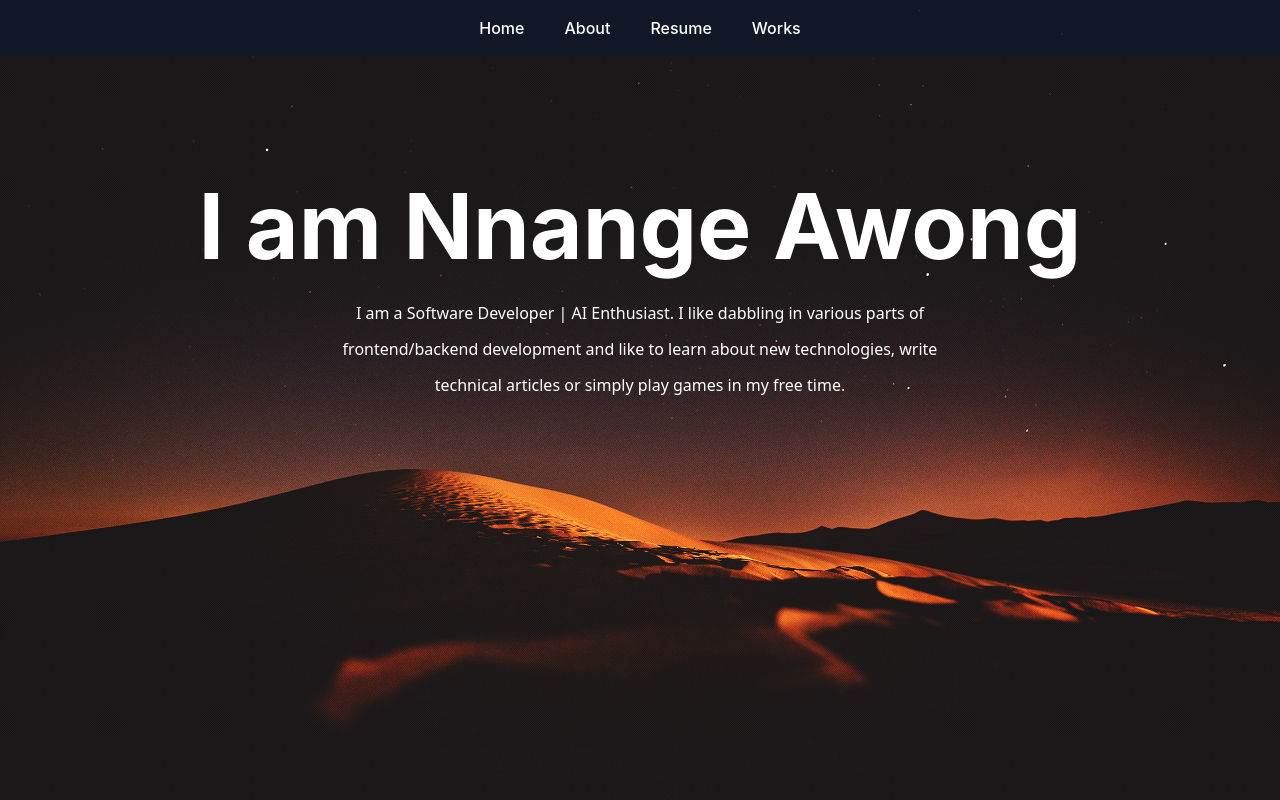
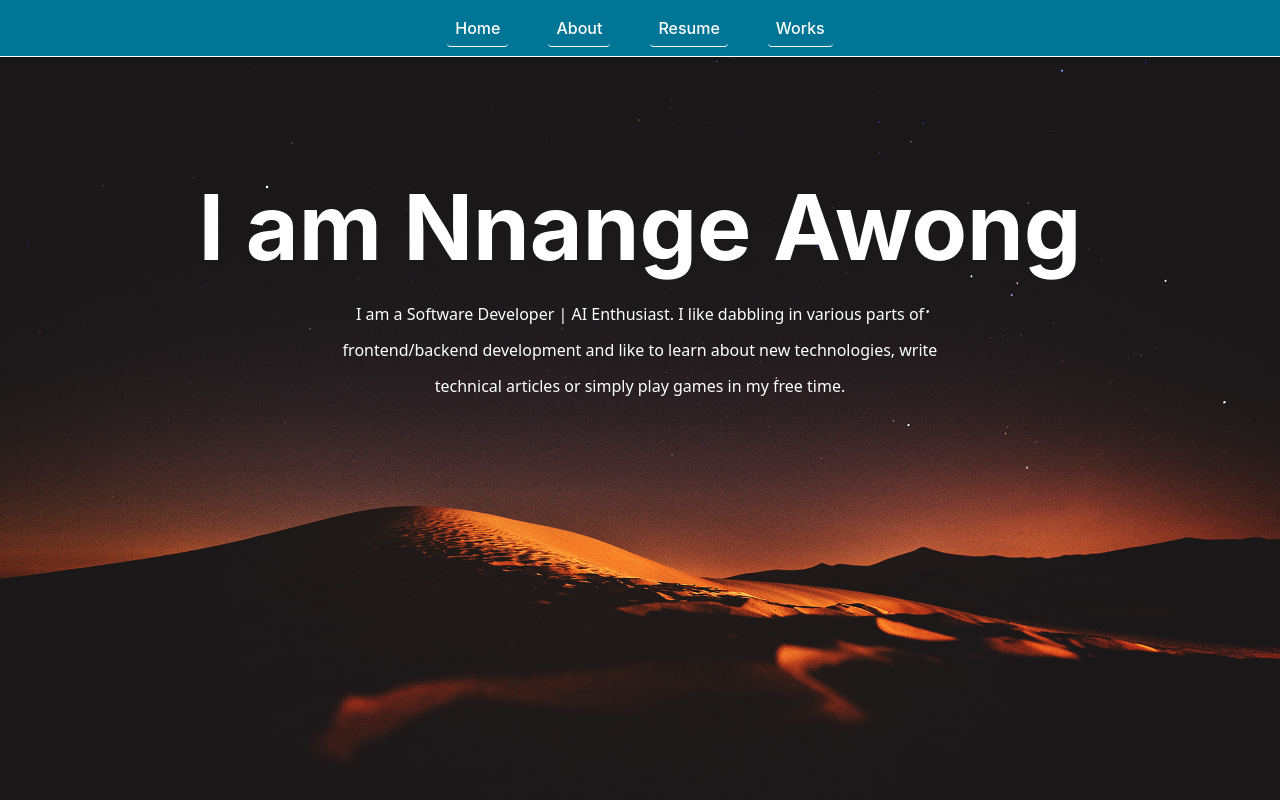
Before and after one commit to Nnange/akwehportfolio, a React (Vite) app: page / in a window 1280 px wide. Shown: the top 800 px of the page. Built offline with nearby package versions, Linux system fonts and the light colour scheme; some icons are missing.

Commit message:
style: enhance UI elements with improved colors and hover effects, adjust layout spacing

```diff
--- a/src/components/About.jsx
+++ b/src/components/About.jsx
@@ -38,7 +38,7 @@ export default class About extends Component {
                   <h2 className='text-xl font-bold'>Contact Details</h2>
                   <p className="space-y-2">
                      <span className="location">
-                        <LocationOnOutlinedIcon />{resumeData.address}
+                        <LocationOnOutlinedIcon className="text-cyan-700" />{resumeData.address}
                      </span>
                      {/* <span>{resumeData.website}</span> */}
                   </p>
--- a/src/components/Footer.jsx
+++ b/src/components/Footer.jsx
@@ -22,11 +22,11 @@ export default class Footer extends Component {
       <footer>
         <div className="grid grid-rows-1 relative">
           <div className="mt-4">
-            <ul className="flex justify-center space-x-6 py-4">
+            <ul className="flex justify-center space-x-8 py-4">
               {
                 resumeData.socialLinks.map(item => {
                   return (
-                    <li key={item.name}>
+                    <li className='' key={item.name}>
                       {item.className === "LinkedInIcon" ? (
                         <a href={item.url} target="_blank" rel="noreferrer"><LinkedInIcon /></a>
                       ) : null}
@@ -44,10 +44,9 @@ export default class Footer extends Component {
             </ul>
 
           </div>
-          <div id="go-top" className="absolute -top-3 left-[47%] rotate-180">
+          <div id="go-top" className="absolute -top-4 right-[10%] rotate-180">
             {/* <a className="smoothscroll" title="Back to Top" href="#home"><i className="icon-up-open" /></a> */}
-            <a className="" href="#home"><ExpandCircleDownIcon fontSize='large' color='#7F00FF' className='animate-bounce' /></a>
-
+            <a className="" href="#home"><ExpandCircleDownIcon fontSize='large' className='animate-bounce text-cyan-50'/></a>
           </div>
         </div>
       </footer>
--- a/src/components/Header.jsx
+++ b/src/components/Header.jsx
@@ -23,19 +23,20 @@ export default class Header extends Component {
   render() {
     let resumeData = this.props.resumeData;
     return (
-      <header id="home" className='w-full relative'>
-         <nav id="nav-wrap" className='bg-gray-900/90 py-4'>
+      <>
+        <nav id="" className='bg-cyan-700 text-white py-4 border-b sticky top-0 z-50 shadow-md'>
           {/* <a className="" href="#nav-wrap" title="Show navigation">Show navigation</a> */}
           {/* <a className="" href="#" title="Hide navigation">Hide navigation</a> */}
-            <ul id="nav" className="flex justify-center space-x-10">
-               <li className="current"><a className="smoothscroll" href="#home">Home</a></li>
-               <li><a className="smoothscroll" href="#about">About</a></li>
-               <li><a className="smoothscroll" href="#resume">Resume</a></li>
-               <li><a className="smoothscroll" href="#portfolio">Works</a></li>
-               {/* <li><a className="smoothscroll" href="#testimonials">Testimonials</a></li> */}
-               {/* <li><a className="smoothscroll" href="#contact">Contact</a></li> */}
+          <ul id="" className="flex justify-center space-x-10">
+            <li className="current"><a className=" border-b p-2 rounded headerItems" href="#home">Home</a></li>
+            <li><a className=" border-b p-2 rounded headerItems" href="#about">About</a></li>
+            <li><a className=" border-b p-2 rounded headerItems" href="#resume">Resume</a></li>
+            <li><a className=" border-b p-2 rounded headerItems" href="#portfolio">Works</a></li>
+            {/* <li><a className="" href="#testimonials">Testimonials</a></li> */}
+            {/* <li><a className="" href="#contact">Contact</a></li> */}
           </ul>
         </nav>
+        <header id="home" className='w-full relative'>
 
           <div className="mt-[8%]">
             <div className="banner-text">
@@ -46,17 +47,17 @@ export default class Header extends Component {
 
               <ul className="flex justify-center space-x-6 mt-6">
                 {
-                    resumeData.socialLinks.map(item =>{
-                      return(
+                  resumeData.socialLinks.map(item => {
+                    return (
                       <li key={item.name}>
                         {item.className === "LinkedInIcon" ? (
-                                  <a href={item.url} target="_blank" rel="noreferrer"><LinkedInIcon /></a>
+                          <a href={item.url} target="_blank" rel="noreferrer"><LinkedInIcon className='hover:text-cyan-500' /></a>
                         ) : null}
                         {item.className === "GitHubIcon" ? (
-                                  <a href={item.url} target="_blank" rel="noreferrer"><GitHubIcon /></a>
+                          <a href={item.url} target="_blank" rel="noreferrer"><GitHubIcon className='hover:text-cyan-500' /></a>
                         ) : null}
                         {item.className === "FacebookIcon" ? (
-                                  <a href={item.url} target="_blank" rel="noreferrer"><FacebookIcon /></a>
+                          <a href={item.url} target="_blank" rel="noreferrer"><FacebookIcon className='hover:text-cyan-500' /></a>
                         ) : null}
                       </li>
                     )
@@ -72,6 +73,7 @@ export default class Header extends Component {
           </p>
 
         </header>
+      </>
     );
   }
 }
--- a/src/components/Portfolio.jsx
+++ b/src/components/Portfolio.jsx
@@ -32,7 +32,7 @@ export default class Portfolio extends Component {
                     <div className='border rounded-sm grid grid-cols-12 mt-2 bg-white hover:shadow-lg hover:scale-105 ease-in-out duration-300'>
                       <img src={`${item.imgurl}`} alt={item.name} className="col-span-12 mx-auto md:col-span-4 item-img w-full md:w-[300px] h-[150px] object-auto"/>
                       <p className='text-sm text-justify p-2 col-span-12 md:col-span-8'>{item.description}</p>
-                      <a className="text-center p-4 bg-blue-500 text-white hover:bg-blue-600 hover:text-black col-span-12" target="_blank" href={`${item.projectImg}`}>View Project</a>
+                      <a className="text-center p-4 bg-cyan-600 text-white hover:bg-cyan-800 hover:text-black col-span-12" target="_blank" href={`${item.projectImg}`}>View Project</a>
                     </div>
                   </div>
                 )
--- a/src/components/Resume.jsx
+++ b/src/components/Resume.jsx
@@ -66,7 +66,7 @@ export default class Resume extends Component {
 
         <div className="md:grid md:grid-cols-12 gap-6 py-7 w-3/4 mx-auto">
           <div className="col-span-3 text-center pb-5">
-            <span className="font-bold text-2xl border-b-4 border-blue-500">Work</span>
+            <span className="font-bold text-2xl border-b-4 border-cyan-700">Work</span>
           </div>
 
           <div className="col-span-9">
@@ -101,7 +101,7 @@ export default class Resume extends Component {
 
         <div className="md:grid md:grid-cols-12 gap-6 py-7 w-3/4 mx-auto">
           <div className="col-span-3 text-center pb-5">
-            <span className="font-bold text-2xl border-b-4 border-blue-500">Education</span>
+            <span className="font-bold text-2xl border-b-4 border-cyan-700">Education</span>
           </div>
 
           <div className="col-span-9">
@@ -130,7 +130,7 @@ export default class Resume extends Component {
 
         <div className="md:grid md:grid-cols-12 gap-6 py-7 w-3/4 mx-auto">
           <div className="col-span-3 text-center pb-5">
-            <span className="font-bold text-2xl border-b-4 border-blue-500">Skills</span>
+            <span className="font-bold text-2xl border-b-4 border-cyan-700">Skills</span>
           </div>
 
           <div className="col-span-9">
--- a/src/index.css
+++ b/src/index.css
@@ -21,7 +21,18 @@ code {
   background-size: cover;
   overflow: hidden;
   text-align: center;
-  min-height: 100vh;
+  min-height: 95vh;
+  color: white;
+}
+
+.headerItems:hover {
+  background-color: oklch(39.8% 0.07 227.392);
+  color: white;
+  transition: background-color 0.3s ease;
+}
+
+.headerItems:active {
+  background-color: #474cff;
   color: white;
 }
 
```
Lines whose indentation alone changed are shown as unchanged.
